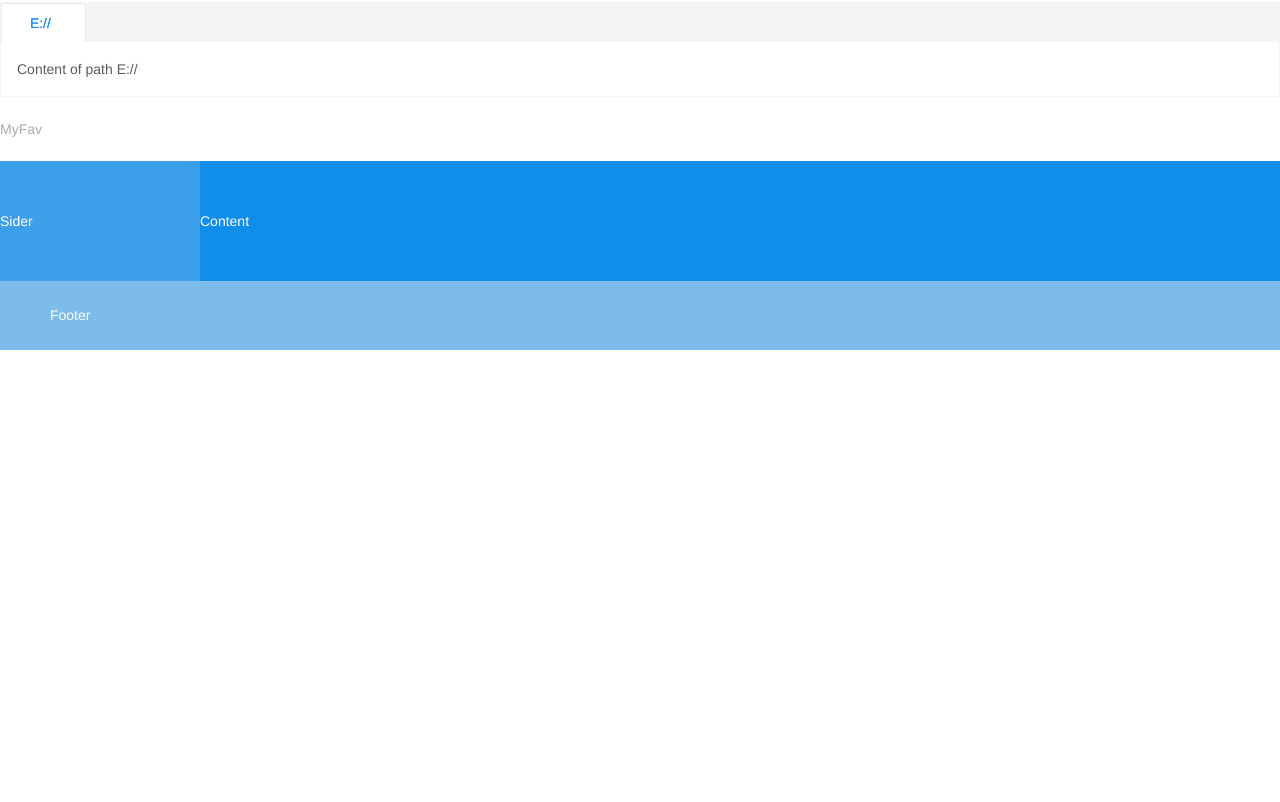
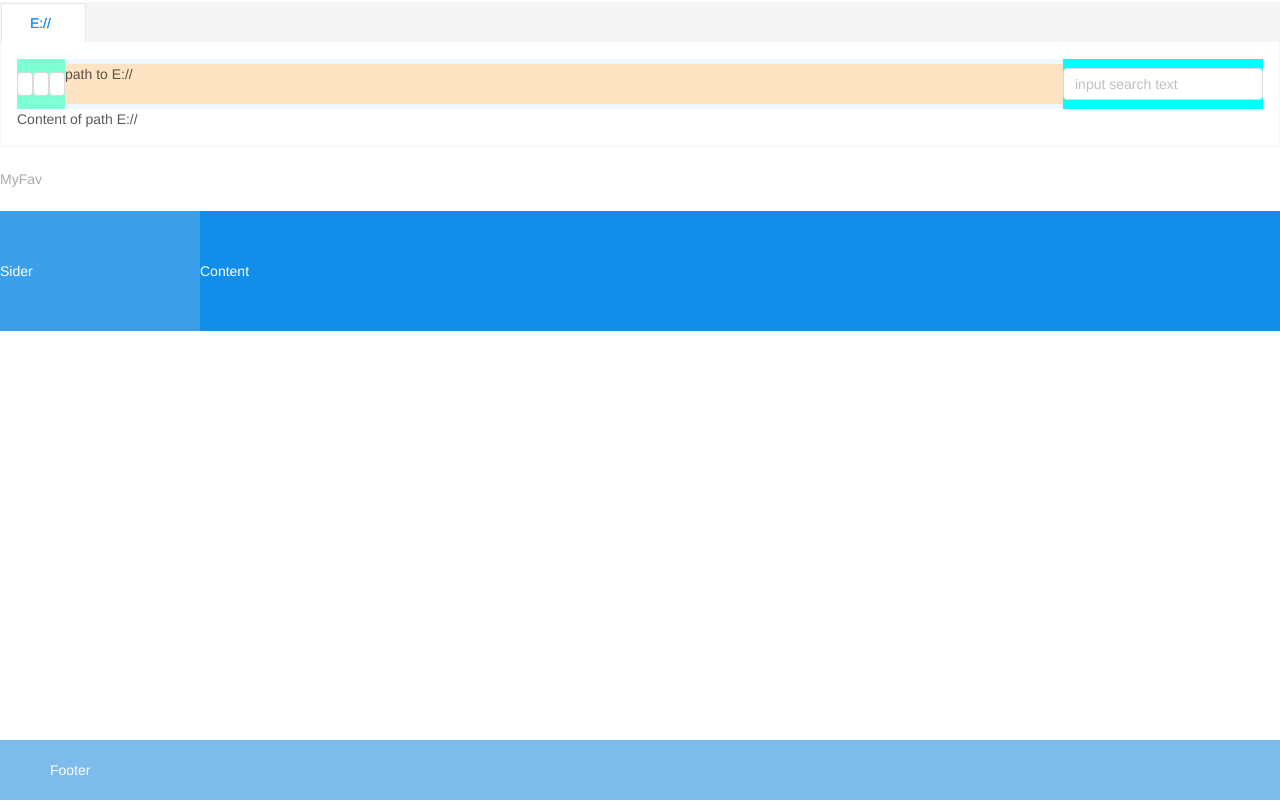
Before and after one commit to Piiikachu/electron-explorer, a Vue app: page / in a window 1280 px wide. Built offline with nearby package versions, Linux system fonts and the light colour scheme.

Commit message:
todo: complete navbar

```diff
--- a/src/App.vue
+++ b/src/App.vue
@@ -34,9 +34,9 @@ export default class App extends Vue {}
   height: 100%;
   /* text-align: center; */
   color: #aaaaaa;
+  overflow: hidden;
   /* margin-top: 60px; */
 }
-
 #app .ant-layout-header {
   height: 100%;
   background-color: #fff;
@@ -45,9 +45,10 @@ export default class App extends Vue {}
 #app .ant-layout-footer {
   background: #7dbcea;
   color: #fff;
-}
-#app .ant-layout-footer {
-  line-height: 1.5;
+  position: fixed;
+  bottom: 0px;
+  width: 100%;
+  line-height: 12px;
 }
 #app .ant-layout-sider {
   background: #3ba0e9;
--- /dev/null
+++ b/src/components/MyNav.vue
@@ -0,0 +1,56 @@
+<template>
+  <div class="nav-container">
+    <div class="nav-buttons">
+      <a-button size="small">
+        <a-icon type="arrow-left" />
+      </a-button>
+      <a-button size="small">
+        <a-icon type="arrow-right" />
+      </a-button>
+      <a-button size="small">
+        <a-icon type="arrow-up" />
+      </a-button>
+    </div>
+    <div class="nav-breadcrumb">path to {{path}}</div>
+    <div class="search">
+      <a-input-search placeholder="input search text" style="width: 200px" />
+    </div>
+  </div>
+</template>
+
+
+<script lang="ts">
+import { Component, Vue, Prop } from "vue-property-decorator";
+@Component
+export default class MyNav extends Vue {
+  @Prop() path!: string;
+}
+</script>
+
+<style>
+.nav-container {
+  display: flex;
+  height: 50px;
+  align-items: center;
+  background-color: aliceblue;
+}
+.nav-buttons {
+  width: auto;
+  height: 100%;
+  background-color: aquamarine;
+  display: flex;
+  align-items: center;
+}
+.nav-breadcrumb {
+  flex: 1;
+  height: 80%;
+  background-color: bisque;
+}
+.search {
+  height: 100%;
+  width: 200px;
+  display: flex;
+  align-items: center;
+  background-color: aqua;
+}
+</style>
--- a/src/components/MyTab.vue
+++ b/src/components/MyTab.vue
@@ -6,6 +6,7 @@
           <a-icon type="folder-open" />
           {{pane.title}}
         </span>
+        <MyNav :path="pane.title"/>
         {{pane.content}}
       </a-tab-pane>
       <a-button
@@ -78,14 +79,13 @@
   background: #fff;
   -webkit-app-region: no-drag;
 }
-
 </style>
 <script lang="ts">
 import { Component, Vue, Prop } from "vue-property-decorator";
 import { ipcRenderer } from "electron";
-import MyNav from "./MyNavigate.vue";
+import MyNav from "./MyNav.vue";
 import store, { PathContent } from "../store";
-
+const DEFAULT_PATH: string = "E://";
 interface TabContent {
   title: string;
   name: string;
@@ -125,9 +125,10 @@ export default class MyTab extends Vue {
   onEdit(targetKey: string, action: number) {
     this[action](targetKey);
   }
-  add() {
+  add(path?: string) {
+    let p: string ="d://work";
     const panes = this.panes;
-    panes.push(this.pathToPane("d://work"));
+    panes.push(this.pathToPane(p));
     this.activeKey = `${this.newTabIndex - 1}`;
     this.panes = panes;
   }
```
